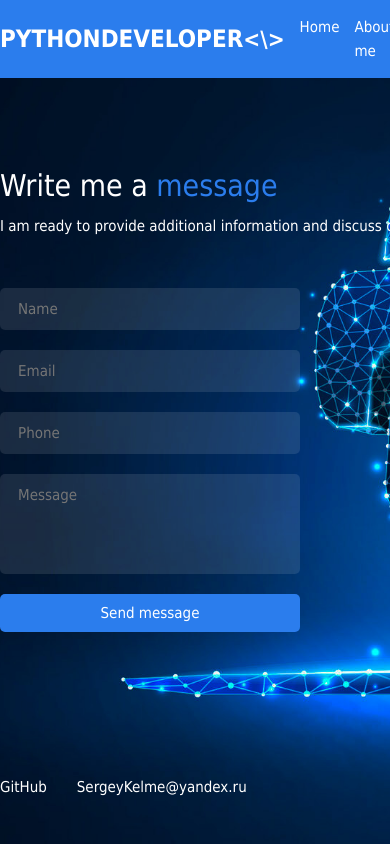
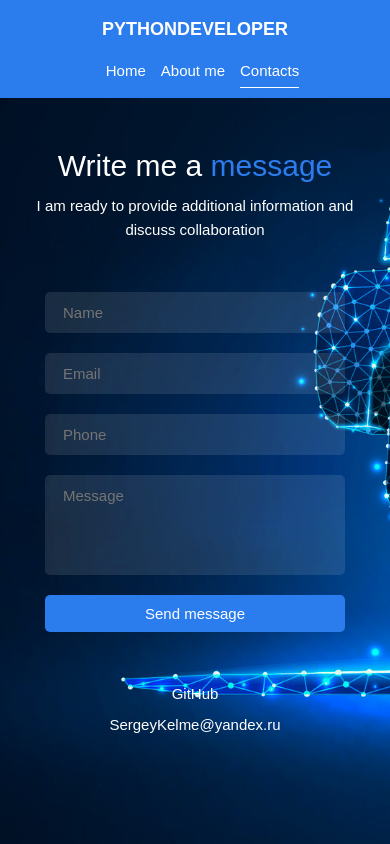
Before and after one commit to SergeyCicada/portfolio_web, a Flask app: page /contacts/ in a window 390 px wide; the page is wider, and only the part inside the window is pictured. Run offline with Flask 3, Linux system fonts and the light colour scheme.

Commit message:
Fixed bags, added adaptation for phones, added requirements

```diff
--- a/static/style/style.css
+++ b/static/style/style.css
@@ -5,7 +5,7 @@
 body {
     margin: 0;
 
-    font-family: 'Tahoma', sans-serif;
+    font-family: 'Montserrat', sans-serif;
     font-size: 1rem;
     line-height: 1.6;
 }
@@ -26,9 +26,9 @@
 
 .container {
     width: 100%;
-    max-width: 1000px;
-    margin: 0 auto
-    ;
+    max-width: 1030px;
+    margin: 0 auto;
+    padding: 0 1rem;
 }
 
 /* PAGE
@@ -36,7 +36,10 @@
 
 .page {
     width: 100%;
-    height: 100vh; /* высота окна обзора браузера */
+    height: 100vh;
+    min-height: 770px;
+    position: relative;
+    overflow: hidden;
 
     background: #000 url("../image/bg.jpg")  center no-repeat;
     background-size: cover;
@@ -47,11 +50,11 @@
 
 .header {
     padding: 1rem 0;
-    margin-bottom: 90px;
+    margin-bottom: 110px;
 
     background: #2B7DED;
+}
 
-}
 
 .header-inner {
     display: flex;
@@ -116,7 +119,9 @@
 }
 
 .content {
-    width: 610px;
+    height: 100%;
+    width: 100%;
+    max-width: 610px;
 }
 
 .subtitle {
@@ -192,14 +197,17 @@
 
 .contacts {
     display: flex;
+    align-items: center;
 }
 
 
 .contacts-link{
     margin-right: 2rem;
+
     font-size: 1rem;
-    color:#fff;
+    color: #fff;
     text-decoration: none;
+    font-weight: 500;
 }
 
 .contacts-link:last-child {
@@ -248,3 +256,104 @@
 .textarea::placeholder{
     color: #fff;
 }
+
+/* Media
+=================*/
+
+@media (max-width: 1000px) {
+
+    .author {
+        right: -170px;
+    }
+
+}
+
+@media (max-width: 767px) {
+
+    .page {
+        min-height: 100vh;
+        height: auto;
+        padding-bottom: 2rem;
+    }
+
+    /* Header */
+    .header {
+        margin-bottom: 50px;
+    }
+
+    .header-logo {
+        display: none;
+    }
+
+    .header-brand {
+        font-size: 1.2rem;
+    }
+
+
+    /* Content */
+    .content {
+        max-width: none;
+        margin-bottom: 50px;
+
+        text-align: center;
+    }
+
+
+    /* Form */
+    .form {
+        margin: 0 auto;
+    }
+
+
+    /* Footer */
+    .footer {
+        position: static;
+    }
+
+
+    /* Contacts */
+    .contacts {
+        flex-direction: column;
+    }
+
+    .contacts-link {
+        margin-right: 0;
+        margin-bottom: .5rem;
+    }
+
+    .contacts-link:last-child {
+        margin-bottom: 0;
+    }
+
+    .contacts-link:last-child:after {
+        display: none;
+    }
+
+    /* Author */
+    .author {
+        display: none;
+    }
+}
+
+@media (max-width: 565px) {
+
+    /* Header */
+    .header-inner {
+        flex-direction: column;
+    }
+
+    .header-brand {
+        margin-bottom: 1rem;
+    }
+}
+
+
+@media (max-width: 320px) {
+    .subtitle {
+        font-size: 1.2rem;
+    }
+
+    .title {
+        font-size: 1.6rem;
+    }
+}
--- a/templates/about.html
+++ b/templates/about.html
@@ -4,6 +4,7 @@
     <meta charset="UTF-8">
     <link rel="stylesheet" href="/static/style/style.css">
     <link rel="icon" type="image/png" href="/static/image/favicon.png">
+    <meta name="viewport" content="width=device-width, initial-scale=1">
     <title>Personal folio</title>
 </head>
 <body>
--- a/templates/contacts.html
+++ b/templates/contacts.html
@@ -4,6 +4,7 @@
     <meta charset="UTF-8">
     <link rel="stylesheet" href="/static/style/style.css">
     <link rel="icon" type="image/png" href="/static/image/favicon.png">
+    <meta name="viewport" content="width=device-width, initial-scale=1">
 
     <meta name="description" content="">
     <meta name="keywords" content=" ">
@@ -42,7 +43,7 @@
                     <h1 class="title">Write me a <span>message</span></h1>
                     <div class="text">
                         <p>     I am ready to provide additional information
-                            and discuss collaboration opportunities
+                            and discuss collaboration <opportunities class=""></opportunities>
                         </p>
                     </div>
                 </div>
--- a/templates/index.html
+++ b/templates/index.html
@@ -4,6 +4,7 @@
     <meta charset="UTF-8">
     <link rel="stylesheet" href="/static/style/style.css">
     <link rel="icon" type="image/png" href="/static/image/favicon.png">
+    <meta name="viewport" content="width=device-width, initial-scale=1">
     <title>Personal folio</title>
 </head>
 <body>
--- a/templates/thank_message.html
+++ b/templates/thank_message.html
@@ -4,6 +4,7 @@
     <meta charset="UTF-8">
     <link rel="stylesheet" href="/static/style/style.css">
     <link rel="icon" type="image/png" href="/static/image/favicon.png">
+    <meta name="viewport" content="width=device-width, initial-scale=1">
     <title>Personal folio</title>
 </head>
 <body>
```
Also changed, not shown: README.MD (added), run.py (renamed from main.py).
